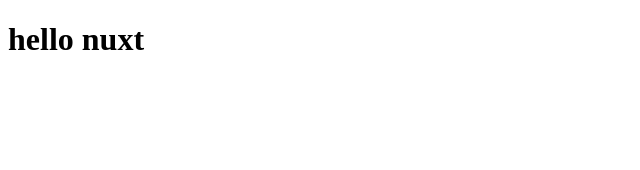
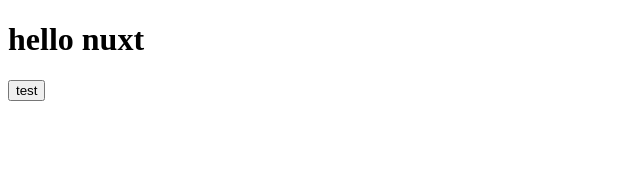
Before and after one commit to shengtong9828/nuxt-study, a Nuxt app: page / in a window 1280 px wide. Shown: the top 170 px of the page, without its empty margins (0-640 px from the left). Built offline with nearby package versions, Linux system fonts and the light colour scheme.

Commit message:
fix:环境变量测试

```diff
--- a/app.vue
+++ b/app.vue
@@ -2,5 +2,14 @@
   <div>
     <!-- <NuxtWelcome /> -->
     <h1>hello nuxt</h1>
+    <button @click="a">test</button>
   </div>
 </template>
+
+<script setup>
+function a() {
+  console.log(process, "process");
+  console.log(process.env, "process.env");
+  console.log(process.env.NOTION_CONFIG, "process.env.NOTION_CONFIG");
+}
+</script>
```
